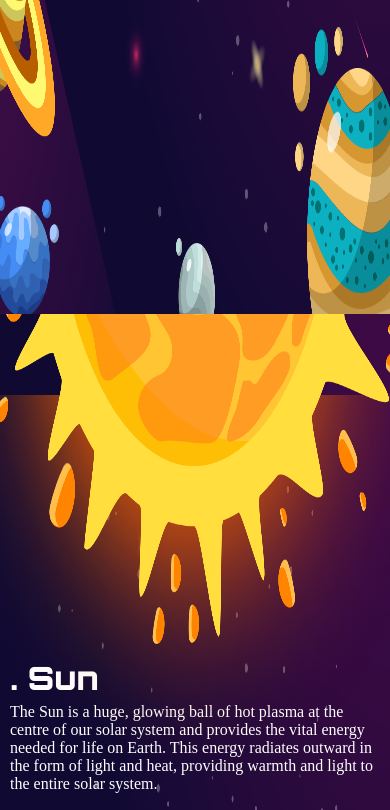
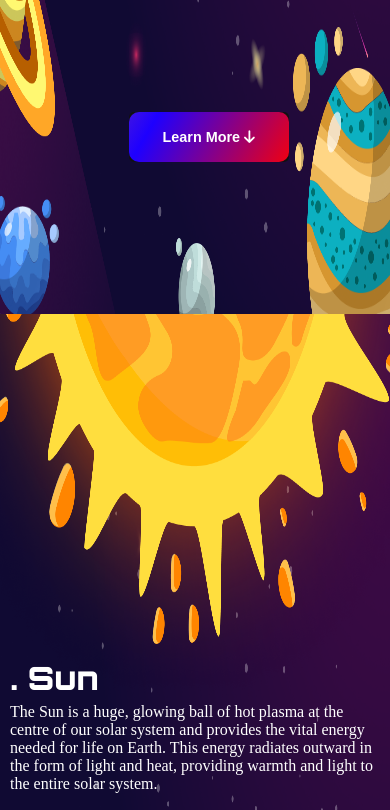
Before and after one commit to arryanngupta/gdsc, a plain HTML site: page index.html in a window 390 px wide. Shown: the part 530-1340 px from the top of the page. Drawn offline with Linux system fonts and the light colour scheme.

Commit message:
Add files via upload

```diff
--- a/index.html
+++ b/index.html
@@ -42,20 +42,20 @@ use it at the last page too without repeating our code -->
                             the orchestration of the cosmos and the planets weaving stories of their timeless existence.
                         </p>
                     </div>
-                    <button class="background-gradient">Learn More <i class="fa-solid fa-arrow-down"></i></button>
+                    <a href="#Sun"><button class="background-gradient glow-on-hover"><a href="#Sun">Learn More  <i class="fa-solid fa-arrow-down"></i></a></button>
                 </div>
 
                 <!--  Image section of Hero -->
                 <div class="planet-images-sec">
-                    <img class="img-one" src="./assests/images/img-one.png" alt="planet-img" />
-                    <img class="img-two" src="./assests/images/img-two.png" alt="planet-img" />
-                    <img class="img-three" src="./assests/images/img-three.png" alt="planet-img" />
-                    <img class="img-four" src="./assests/images/img-four.png" alt="planet-img" />
-                    <img class="img-five" src="./assests/images/img-five.png" alt="planet-img" />
-                    <img class="img-six" src="./assests/images/img-six.png" alt="planet-img" />
-                    <img class="img-seven" src="./assests/images/img-seven.png" alt="planet-img" />
-                    <img class="img-eight" src="./assests/images/img-eight.png" alt="planet-img" />
-                    <img class="img-nine" src="./assests/images/shooting-star.png" alt="shooting-star" />
+                    <img class="img img-one" src="./assests/images/img-one.png" alt="planet-img" />
+                    <img class="img img-two" src="./assests/images/img-two.png" alt="planet-img" />
+                    <img class="img img-three" src="./assests/images/img-three.png" alt="planet-img" />
+                    <img class="img img-four" src="./assests/images/img-four.png" alt="planet-img" />
+                    <img class="img img-five" src="./assests/images/img-five.png" alt="planet-img" />
+                    <img class="img img-six" src="./assests/images/img-six.png" alt="planet-img" />
+                    <img class="img img-seven" src="./assests/images/img-seven.png" alt="planet-img" />
+                    <img class="img img-eight" src="./assests/images/img-eight.png" alt="planet-img" />
+                    <img class="img img-nine" src="./assests/images/shooting-star.png" alt="shooting-star" />
                 </div>
             </div>
 
@@ -84,7 +84,7 @@ use it at the last page too without repeating our code -->
                 <div class="dash-login">
                     <div class="mail">
                         <input placeholder="Enter your email" type="email" />
-                        <button class="background-gradient">Subscribe<span><i
+                        <button class="background-gradient glow-on-hover">Subscribe<span><i
                                     class="fa-solid fa-arrow-right"></i></span></button>
                     </div>
                 </div>
@@ -99,7 +99,10 @@ use it at the last page too without repeating our code -->
 
     </div>
 
-    <script type="module" src="./script.js"></script>
+    <script type="module" src="./script.js">
+
+
+</script>
 
 </body>
 
--- a/script.js
+++ b/script.js
@@ -56,6 +56,8 @@ function handleDropdownClick(event) {
 
     // Get the target section ID from the href attribute
     const targetId = this.getAttribute('href').substring(1);
+    // console.log(targetId);
+
 
     // Scroll to the target section
     document.getElementById(targetId).scrollIntoView({
@@ -65,6 +67,10 @@ function handleDropdownClick(event) {
 
 // Adding event listeners to dropdown links
 document.querySelectorAll('.dropdown-content a').forEach(anchor => {
+    anchor.addEventListener('click', handleDropdownClick);
+});
+
+document.querySelectorAll('.nav-list > ul a').forEach(anchor => {
     anchor.addEventListener('click', handleDropdownClick);
 });
 
@@ -134,7 +140,17 @@ function createPlanet(planetName) {
         </div>`;
     }
     document.querySelector(".planets-section").innerHTML += planetHtml;
+    // Add fade-in effect
+    setTimeout(() => {
+        document.getElementById(planet["heading"]).classList.add('visible');
+    }, 100);
+
+
 }
+
+
+
+
 
 // Adding all these planet to our web page.
 createPlanet("sun");
@@ -155,3 +171,44 @@ document.querySelector(".EarthImg").innerHTML += `<img class="extra-two-earth" s
 document.querySelector(".EarthImg").innerHTML += `<img class="extra-three-earth" src="./assests/images/earthshading.png"/>`
 document.querySelector(".SunImg").innerHTML += `<img class="extra-one-sun" src="./assests/images/sun_shadow.png"/>`
 document.querySelector(".JupiterImg").innerHTML += `<img class="extra-one-jupiter" src="./assests/images/jupiter_shadow.png"/>`
+
+// script.js
+document.addEventListener('DOMContentLoaded', () => {
+    const headings = document.querySelectorAll('.planet-heading h2, .planet-subheading h2, .planet-miniheading h3');
+    // console.log('Headings found:', headings);
+
+    const planetImages = document.querySelectorAll('.planet-img');
+
+
+    const options = {
+        root: null,
+        rootMargin: '0px',
+        threshold: 0.5 // Adjust as needed
+    };
+
+    const observer = new IntersectionObserver((entries) => {
+        entries.forEach(entry => {
+            // console.log('Entry:', entry);
+            if (entry.isIntersecting) {
+                entry.target.classList.add('animate-typing');
+                entry.target.classList.add('visi');
+
+            } else {
+                entry.target.classList.remove('animate-typing');
+                entry.target.classList.remove('visi');
+
+            }
+        });
+    }, options);
+
+    headings.forEach(heading => {
+        console.log('Observing:', heading);
+        observer.observe(heading);
+    });
+
+    planetImages.forEach(image => {
+        observer.observe(image);
+    });
+
+
+});
--- a/style.css
+++ b/style.css
@@ -54,11 +54,13 @@ p,ul {
     display: flex;
     gap: 5vw;
     font-size: 1.2rem;
+
 }
 
 .nav-list ul a {
     color: #FFFFFF;
     text-decoration: none;
+
 }
 
 .nav-list ul>a li:hover,.nav-list ul li:hover {
@@ -82,6 +84,8 @@ p,ul {
     z-index: 1000;
     top: 100%;
     left: 0;
+    opacity: 0;
+    transition: opacity 0.3s ease;
 }
 
 .dropdown-content a {
@@ -99,6 +103,7 @@ p,ul {
 /* Show dropdown when hovering over the dropdown container */
 .dropdown:hover .dropdown-content {
     display: block;
+    opacity:1;
 }
 
 /* Optionally add some spacing to the dropdown items */
@@ -152,10 +157,64 @@ p,ul {
     padding: 0 70px;
 }
 
-.background-gradient {
+
+
+
+
+.glow-on-hover {
+    width: 220px;
+    height: 50px;
+    border: none;
+    outline: none;
+    color: #fff;
+    background: #111;
+    cursor: pointer;
+    position: relative;
+    z-index: 0;
+    border-radius: 10px;
+}
+
+.glow-on-hover:before {
+    content: '';
+    background: linear-gradient(45deg, #ff0000, #ff7300, #fffb00, #48ff00, #00ffd5, #002bff, #7a00ff, #ff00c8, #ff0000);
+    position: absolute;
+    top: -2px;
+    left:-2px;
+    background-size: 400%;
+    z-index: -1;
+    filter: blur(5px);
+    width: calc(100% + 4px);
+    height: calc(100% + 4px);
+    animation: glowing 20s linear infinite;
+    opacity: 0;
+    transition: opacity .3s ease-in-out;
+    border-radius: 10px;
+}
+
+.glow-on-hover:active {
+    color: #000
+}
+
+.glow-on-hover:active:after {
+    background: transparent;
+}
+
+.glow-on-hover:hover:before {
+    opacity: 1;
+}
+
+.glow-on-hover:after {
+    z-index: -1;
+    content: '';
+    position: absolute;
+    width: 100%;
+    height: 100%;
     background: linear-gradient(300deg, #ff0000, #1e00ff, #d36565);
     background-size: 180% 180%;
     animation: gradient-animation 10s ease infinite;
+    left: 0;
+    top: 0;
+    border-radius: 10px;
 }
 
 @keyframes gradient-animation {
@@ -172,16 +231,27 @@ p,ul {
     }
 }
 
-
+@keyframes glowing {
+    0% { background-position: 0 0; }
+    50% { background-position: 400% 0; }
+    100% { background-position: 0 0; }
+}
 
 .text-sec button {
+    position: absolute;
+    left: 45%;
     border: none;
     height: 50px;
     width: 160px;
+    border-radius: 5px;
+    z-index: 10;
+}
+
+.text-sec button a{
     color: white;
     font-size: 0.9rem;
     font-weight: 750;
-    border-radius: 5px;
+    text-decoration: none;
 }
 
 .img-one {
@@ -283,7 +353,8 @@ p,ul {
     height: 400px;
     width: 100vw;
     position: absolute;
-    bottom: 43%;
+    top: 0%;;
+
     left: 0;
     z-index: 0;
 }
@@ -326,11 +397,18 @@ p,ul {
     border: 3px solid #550661;
     border-radius: 8px;
     padding: 3px 5px;
+    transition: transform 0.3s ease, box-shadow 0.3s ease;
+    transition: transform 0.8s; /* Smooth transition for flip effect */
+    transform-style: preserve-3d;
 }
 
-.info-card:hover{
+.info-card:hover {
+    transform: scale(1.05);
+    box-shadow: 0px 4px 15px rgba(0,0,0,0.2);
     background-color: #801293;
+    transform: rotateY(360deg);
 }
+
 
 .info-card img {
     height: 70%;
@@ -832,6 +910,83 @@ span i {
     margin-top: 30px;
 }
 
+/* Add this to your CSS */
+.planet {
+    opacity: 0;
+    transition: opacity 1s ease-in;
+}
+
+.planet.visible {
+    opacity: 1;
+}
+
+/* Add this to your CSS */
+.planet-img img,.img {
+    transition: transform 0.3s ease;
+}
+
+.planet-img img:hover,.img:hover {
+    transform: scale(1.1);
+}
+
+/* Add this to your CSS file */
+.text-sec .heading {
+    white-space: wrap;
+    overflow:visible;
+    animation: typing 1s steps(30, end);
+}
+
+/* Basic styling for the headings */
+.planet-heading h2 ,.planet-subheading h2,.planet-miniheading h3{
+    color: #ffffff;
+    opacity: 1; /* Initially hidden */
+    transition: opacity 0.5s ease-in-out; /* Smooth transition when opacity changes */
+    white-space: nowrap; /* Prevent text wrapping */
+    overflow: hidden; /* Hide text that overflows */
+    width: auto; /* Initial width for typing effect */
+
+}
+
+/* Define the animation for the headings */
+.animate-typing {
+    animation: typing 2s steps(30, end), blink-caret .75s step-end infinite; /* Apply typing effect and caret blink */
+    opacity: 1; /* Make the element visible */
+    width: auto; /* Reset width after animation starts */
+}
+
+/* Keyframes for the typing effect */
+@keyframes typing {
+    from { width: 0; }
+    to { width: 100%; }
+}
+
+/* Keyframes for the caret blink effect */
+@keyframes blink-caret {
+    from, to { border-color: transparent; }
+    50% { border-color: #ffffff; }
+}
+
+.planet-img{
+    opacity: 0; /* Initially hidden */
+    transition: opacity 0.6s ease-in-out, transform 0.6s ease-in-out; /* Smooth transition */
+}
+
+/* When image is visible */
+.visi {
+    opacity: 1; /* Fade in */
+}
+
+.heading,.planet-heading h2,.planet-subheading,.planet-miniheading ,.planet-intro p,.planet-subintro p{
+    position: relative;
+    color: #fff;
+    transition: text-shadow 0.3s ease;
+}
+
+.heading:hover,.planet-heading h2:hover, .planet-subheading:hover,.planet-miniheading:hover,.planet-intro p:hover,.planet-subintro p:hover{
+    text-shadow: 0 0 10px rgba(255, 255, 255, 0.8);
+}
+
+
 /* Adding Media Queries 👇 */
 
 @media (max-width:1189px) {
@@ -853,8 +1008,13 @@ span i {
 
     .textSun {
         gap: 5px;
+    }
 
+    .info-Sun{
+        height:45%;
+        width: 50%;
     }
+
 
     .textMercury {
         gap: 10px;
@@ -1069,6 +1229,12 @@ span i {
         gap: 20px;
     }
 
+    .text-sec button{
+
+        bottom:18%;
+        left:33vw;
+    }
+
     .heading {
         font-size: 1rem;
     }
```
Also changed, not shown: assests/images/Group (3).png (added), assests/images/Group 3.png (added).
